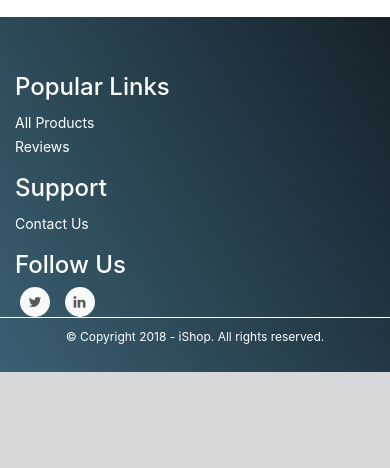
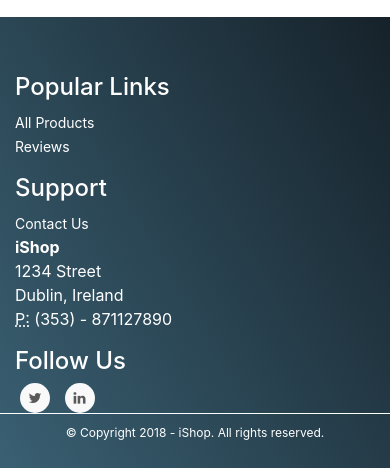
Before and after one commit to Tariqalrehily/iShop, a Django app: page /accounts/register/ in a window 390 px wide. Shown: the part 721-1189 px from the top of the page. Before the commit the page ends 1093 px from the top, so only its background shows below. Run offline with Django 3.2, Linux system fonts and the light colour scheme; some libraries are stand-ins or nearby versions.

Commit message:
Added messages dismiss button and address and phone in footer.

```diff
--- a/requirements.txt
+++ b/requirements.txt
@@ -3,12 +3,10 @@ botocore==1.14.5
 chardet==3.0.4
 dj-database-url==0.5.0
 Django==1.11.24
-django-environ==0.4.5
 django-filter==2.2.0
 django-forms-bootstrap==3.1.0
 django-storages==1.8
 docutils==0.15.2
-env==0.1.0
 gunicorn==20.0.4
 idna==2.8
 jmespath==0.9.4
--- a/static/css/style.css
+++ b/static/css/style.css
@@ -1,7 +1,6 @@
 /*-------------------------------------------- General */
 /* To push footer at the bottom of the page
 header height is 56px and footer height is 211px */
-
 .main-content {
     min-height: calc(100vh - (56px + 211px));
     padding-left: 0;
@@ -81,7 +80,7 @@ a:link {
     background-repeat: no-repeat;
     width: 300px;
     height: 300px;
-    margin-left: 0;
+    margin: 0 auto;
 }
 
  /*-------------------------------------------- Login form */
--- a/templates/base.html
+++ b/templates/base.html
@@ -63,12 +63,16 @@
         </div>
     </nav>
     {% if messages %}
-    <div class="alert alert-primary">
+    <div class="alert alert-primary alert-dismissible fade show" role="alert">
         {% for message in messages %}
             {{ message }}
         {% endfor %}
+        <button type="button" class="close" data-dismiss="alert" aria-label="Close">
+            <span aria-hidden="true">&times;</span>
+        </button>
     </div>
     {% endif %}
+
     <div class="container-fluid main-content">
     {% block content %}
     <!-- main area for iShop project -->
@@ -95,6 +99,14 @@
                 <h4>Support</h4>
                 <ul class="list-unstyled">
                     <li><a href="{% url 'email' %}">Contact Us </a></li>
+                    <li>
+                        <address>
+                            <strong>iShop</strong><br>
+                            1234 Street<br>
+                            Dublin, Ireland<br>
+                            <abbr title="Phone">P:</abbr> (353) - 871127890
+                        </address>
+                    </li>
                 </ul>
             </div>
         </div>
```
Also changed, not shown: .theia/settings.json.
